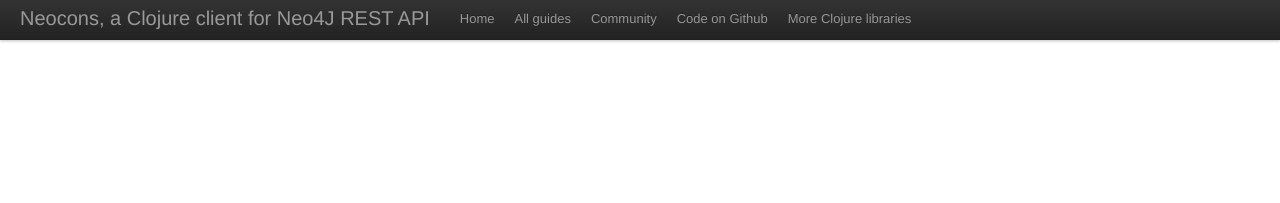
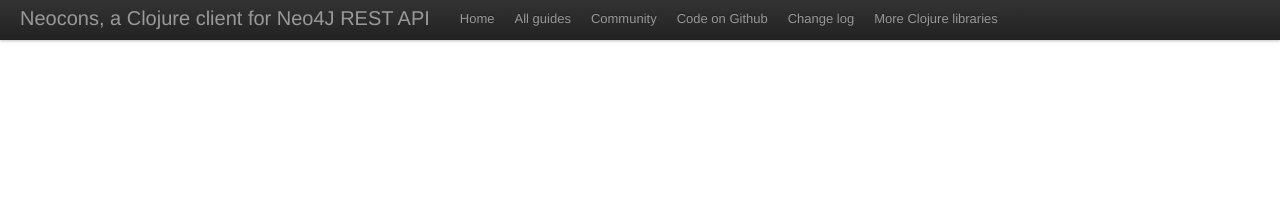
Before and after one commit to clojurewerkz/neocons.docs, a Jekyll site: the page built from index.html, in a window 1280 px wide. Shown: the top 203 px of the page. Built offline with Jekyll 4.4.1, drawn with Linux system fonts in a browser that asks for light colours; some web fonts are replaced.

Commit message:
Link to the change log

```diff
--- a/_layouts/article.html
+++ b/_layouts/article.html
@@ -51,6 +51,9 @@
                 <a href='https://github.com/michaelklishin/neocons'>Code on Github</a>
               </li>
               <li>
+                <a href="https://github.com/michaelklishin/neocons/blob/master/ChangeLog.md">Change log</a>
+              </li>
+              <li>
                 <a href='http://clojurewerkz.org'>More Clojure libraries</a>
               </li>
             </ul>
--- a/_layouts/default.html
+++ b/_layouts/default.html
@@ -52,6 +52,9 @@
                 <a href='https://github.com/michaelklishin/neocons'>Code on Github</a>
               </li>
               <li>
+                <a href="https://github.com/michaelklishin/neocons/blob/master/ChangeLog.md">Change log</a>
+              </li>
+              <li>
                 <a href='http://clojurewerkz.org'>More Clojure libraries</a>
               </li>
             </ul>
```
